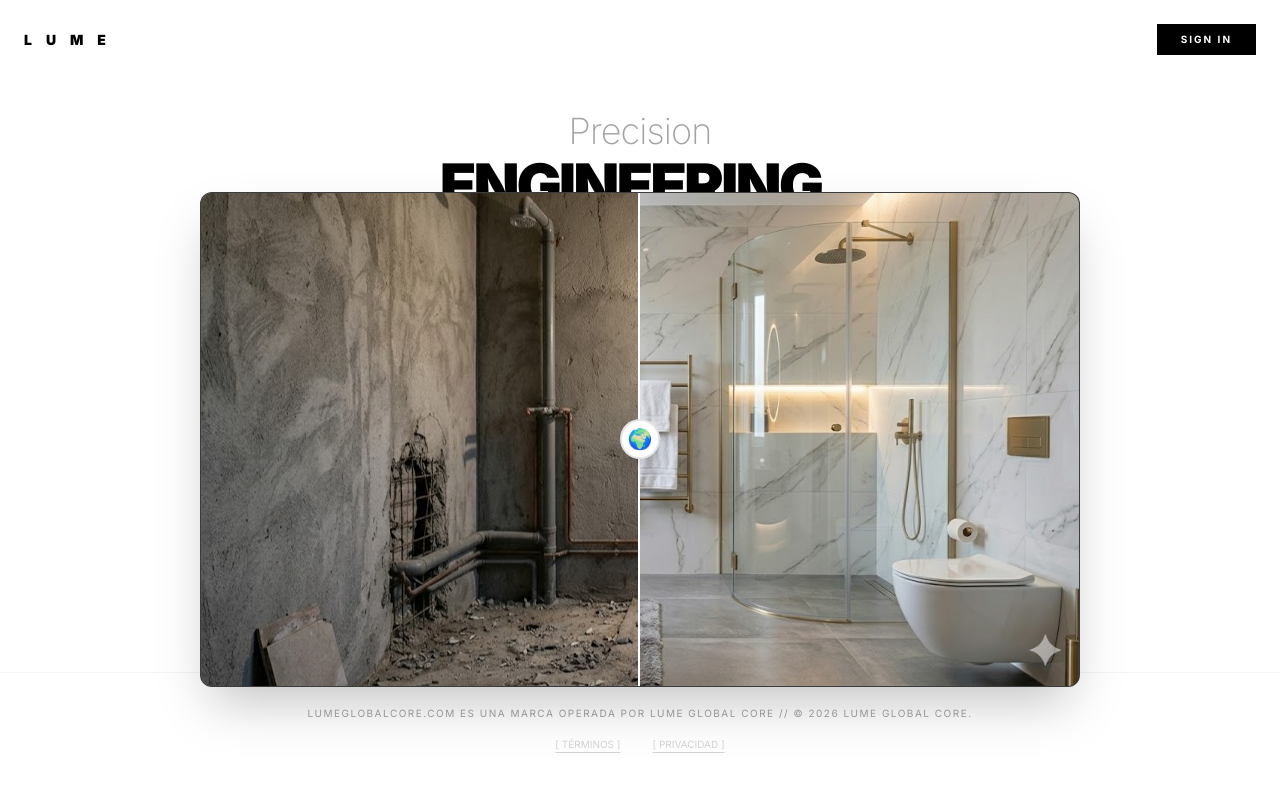
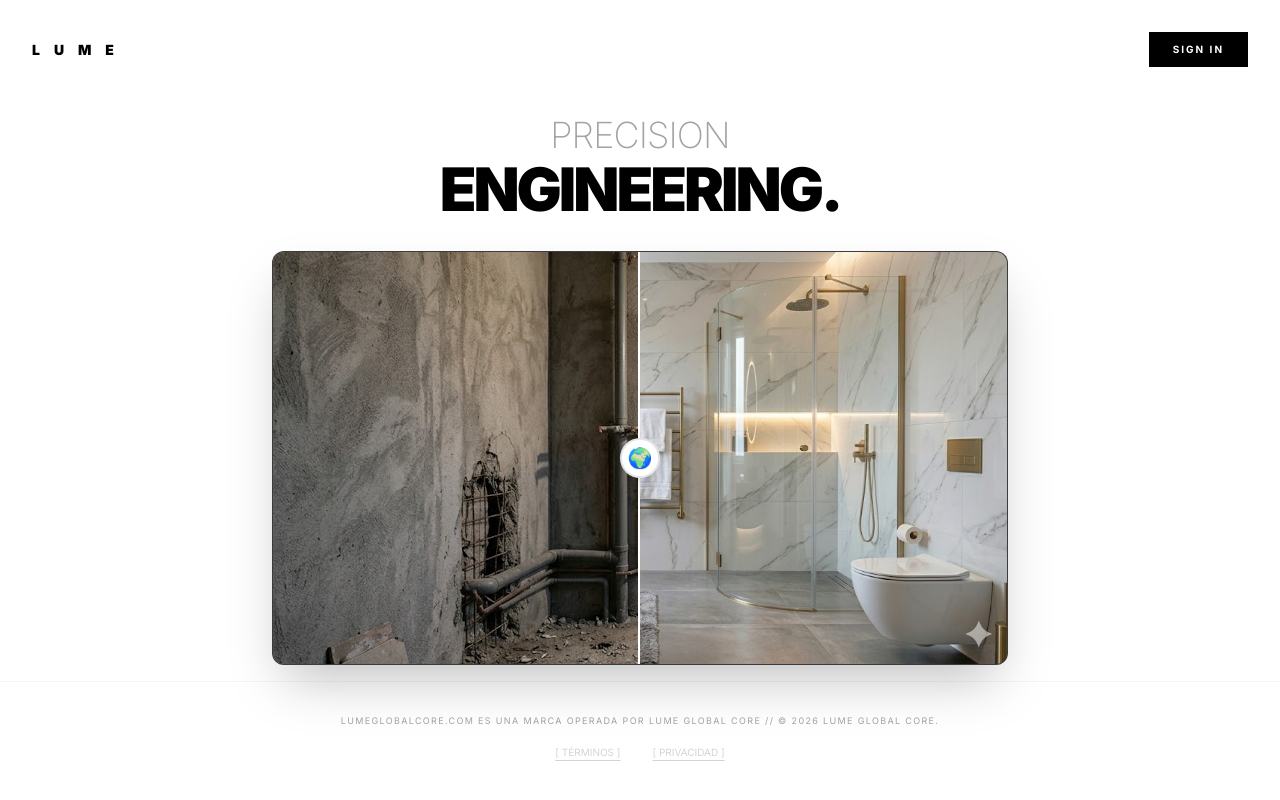
Before and after one commit to lumeglobal10-prog/lume-global-core, a Next.js app: page / in a window 1280 px wide. Built offline with nearby package versions, Linux system fonts and the light colour scheme.

Commit message:
Update page.tsx

```diff
--- a/app/page.tsx
+++ b/app/page.tsx
@@ -4,39 +4,36 @@ export default function LumeHome() {
   const siteName = "L U M E";
 
   return (
-    /* Cambiamos h-screen por min-h-screen y eliminamos overflow-hidden
-       para que la página pueda estirarse si el contenido lo requiere */
-    <main className="flex flex-col min-h-screen bg-white text-black font-sans">
+    <main className="flex flex-col min-h-screen bg-white text-black font-sans overflow-x-hidden">
 
       {/* HEADER */}
-      <nav className="w-full p-6 flex justify-between items-center shrink-0">
+      <nav className="w-full p-6 md:p-8 flex justify-between items-center shrink-0">
         <div className="text-sm font-black tracking-[0.4em] uppercase">{siteName}</div>
-        <button className="bg-black text-white px-6 py-2 text-[10px] font-bold tracking-[0.2em] uppercase active:scale-95 transition-all">
+        <button className="bg-black text-white px-6 py-2.5 text-[10px] font-bold tracking-[0.2em] uppercase active:scale-95 transition-all">
           Sign In
         </button>
       </nav>
 
       {/* CUERPO CENTRAL */}
-      <section className="flex-grow flex flex-col items-center justify-center px-4 py-4">
+      <section className="flex-grow flex flex-col items-center justify-center px-4 py-2 md:py-4">
 
-        <div className="text-center mb-6 shrink-0">
-          <p className="text-2xl md:text-4xl font-extralight tracking-tight text-neutral-400 leading-none">Precision</p>
+        <div className="text-center mb-6 md:mb-8 shrink-0">
+          <p className="text-2xl md:text-4xl font-extralight tracking-tight text-neutral-400 leading-none uppercase">Precision</p>
           <h1 className="text-3xl md:text-6xl font-black tracking-tighter uppercase leading-tight mt-1">Engineering.</h1>
         </div>
 
-        {/* Ajustamos el contenedor para que sea más flexible.
-            En PC no superará el 50% de la altura de la pantalla para dejar espacio al footer. */}
-        <div className="w-full max-w-4xl mx-auto px-2 lg:h-[50vh] flex items-center">
+        {/* Contenedor reducido un 30% (max-w-3xl) para que no sea invasivo en PC */}
+        <div className="w-full max-w-3xl mx-auto px-4 flex items-center justify-center">
           <HeroSlider />
         </div>
       </section>
 
       {/* FOOTER */}
       <footer className="w-full p-8 mt-auto border-t border-neutral-100 flex flex-col items-center gap-4 shrink-0">
-        <p className="max-w-2xl text-[7px] md:text-[10px] font-mono text-neutral-400 text-center leading-relaxed tracking-[0.15em] uppercase">
+        <p className="max-w-2xl text-[7px] md:text-[9px] font-mono text-neutral-400 text-center leading-relaxed tracking-[0.15em] uppercase">
           LUMEGLOBALCORE.COM ES UNA MARCA OPERADA POR LUME GLOBAL CORE // © 2026 LUME GLOBAL CORE.
         </p>
-        <div className="flex gap-8 font-mono text-[10px] text-neutral-300 uppercase pb-4">
+        <div className="flex gap-8 font-mono text-[10px] text-neutral-300 uppercase pb-2">
           <a href="#" className="hover:text-black transition-colors underline underline-offset-4">[ Términos ]</a>
           <a href="#" className="hover:text-black transition-colors underline underline-offset-4">[ Privacidad ]</a>
         </div>
```
